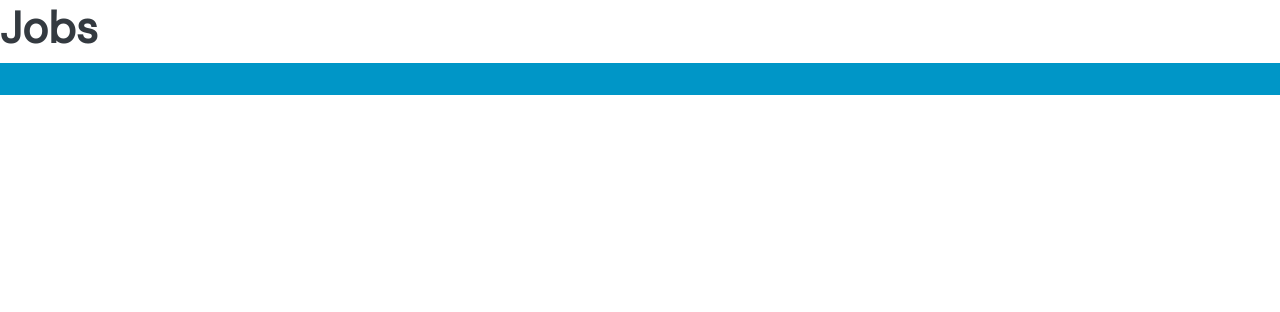
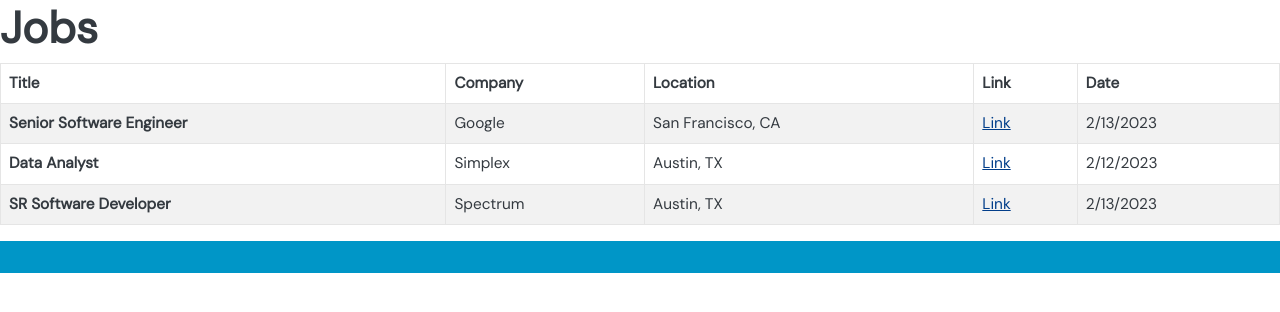
Before and after one commit to wresendiz1/JobsNMore, a Flask app: page /jobs in a window 1280 px wide. Shown: the part 58-370 px from the top of the page. Run offline with Flask 3, Linux system fonts and the light colour scheme; some libraries are stand-ins or nearby versions.

Commit message:
Added a rough draft of the jobs page

```diff
--- a/main.py
+++ b/main.py
@@ -1,5 +1,10 @@
 from flask import Flask, render_template, request, redirect, url_for
 from gitlab import get_commits, get_issues, get_issues_by_user
+
+job = [{'Title': 'Senior Software Engineer', 'Company': 'Google', 'Location': 'San Francisco, CA', 'Link': 'https://careers.google.com/jobs/results/116958901158453958-senior-software-engineering-manager-ar/?f=true&page=29&utm_campaign=google_jobs_apply&utm_medium=organic&utm_source=google_jobs_apply', 'Date':'2/13/2023'},\
+ {'Title': 'Data Analyst', 'Company': 'Simplex', 'Location': 'Austin, TX', 'Link': 'https://jobs.myjobhelper.com/signup?prodid=9874&jobkey=558369-1031810&feedId=3113&pubId=9874&pubFeedId=426&jobType=&pubClickId=374533662&feedOverCap=N&company=Simplex&utm_medium=cpc&utm_source=9874&utm_campaign=xml-426&utm_content=Data%20Analyst&utm_term=Simplex&l=&ccuid=', 'Date':'2/12/2023'},\
+ {'Title': 'SR Software Developer', 'Company': 'Spectrum', 'Location': 'Austin, TX', 'Link': 'https://spectrum.talentify.io/job/sr-software-developer-austin-texas-spectrum-charter-communications-332670br?utm_campaign=google_jobs_apply&utm_source=google_jobs_apply&utm_medium=organic', 'Date':'2/13/2023'}]
+
 
 def create_app():
 
@@ -18,7 +23,7 @@
 
 	@app.route('/jobs')
 	def jobs():
-		return render_template('jobs.html')
+		return render_template('jobs.html', job = job, headers = list(job[0].keys()))
 
 	@app.route('/skills')
 	def skills():
--- a/templates/jobs.html
+++ b/templates/jobs.html
@@ -1,8 +1,28 @@
 {% extends 'shared/layout.html' %}
 {% block content %}
 <title>{%block title%}Jobs{%endblock%}</title>
-
-
     <h1>Jobs</h1>
+    <div class="Card"></div>
+        <table class="table table-bordered table-striped">
+            <thead>
+                <tr>
+                    {% for i in headers %}
+                    <th scope="col">{{i}}</th>
+                    {% endfor %}
+                </tr>
+            </thead>
+            <tbody>
+                {% for i in job %}
+                    <tr>
+                        <th scope="row">{{i.Title}}</th>
+                        <td>{{i.Company}}</td>
+                        <td>{{i.Location}}</td>
+                        <td><a href="{{i.Link}}">Link</a></td>
+                        <td>{{i.Date}}</td>
+                    </tr>
+                {% endfor %}
+            </tbody>
+        </table>
+    </div>
 
 {% endblock %}
```
